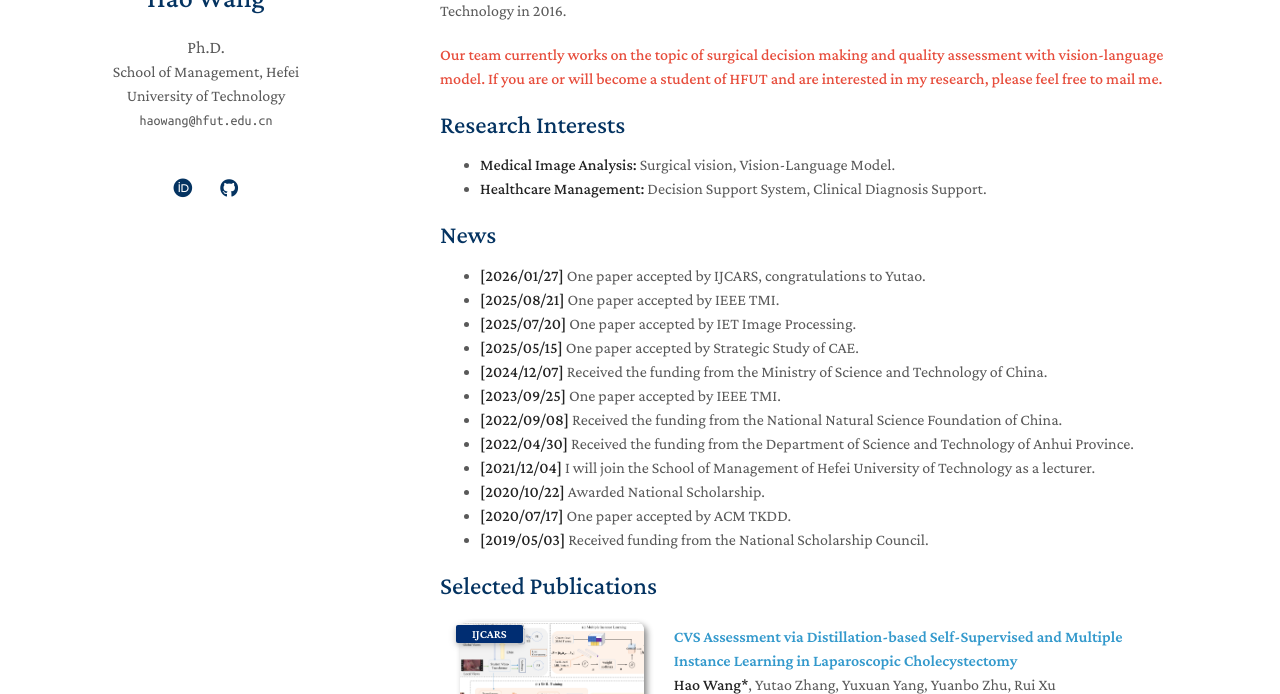
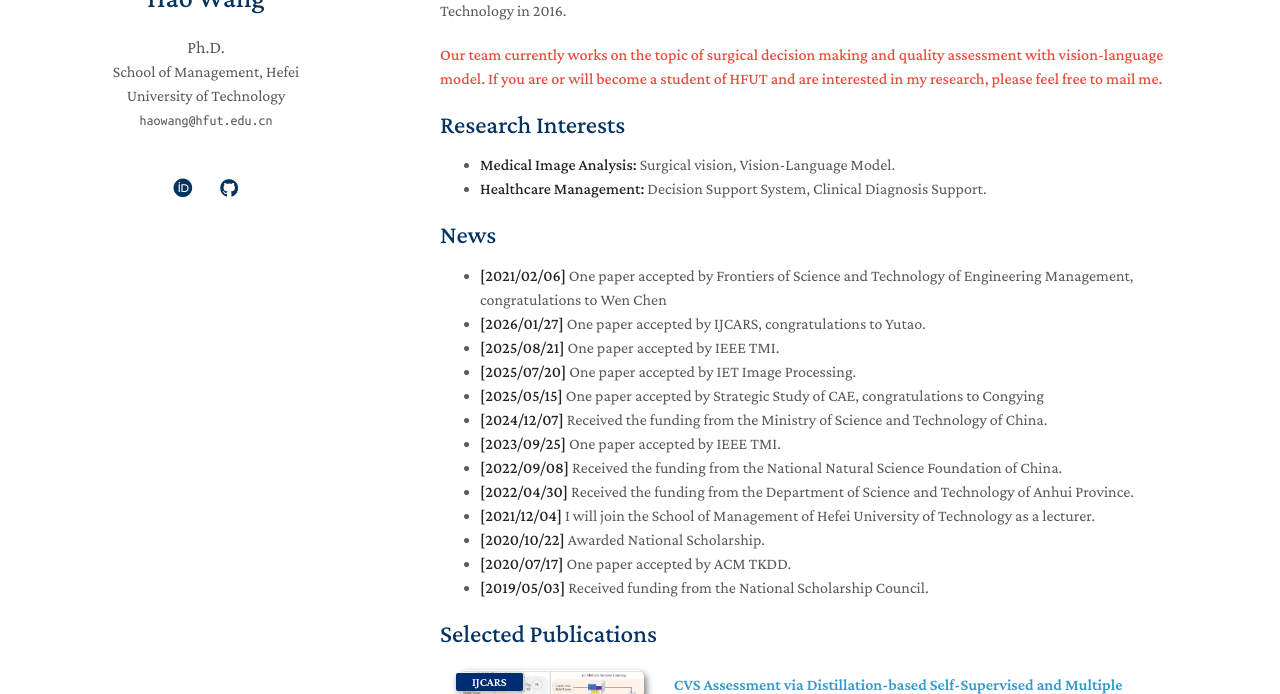
Before and after one commit to Waynehfut/waynehfut.github.io, a Jekyll site: the page built from index.md, in a window 1280 px wide and 900 px high, cut to the strip 206-900 px from the top of the window. Built offline with Jekyll 4.4.1, drawn with Linux system fonts in a browser that asks for light colours; a style sheet for code colours, icons or effects is not loaded; our own code applies the rules of GitHub Pages for plain Markdown files.

Commit message:
更新 index.md

```diff
--- a/index.md
+++ b/index.md
@@ -16,10 +16,11 @@ I am a lecturer from School of Management, Hefei University of Technology. Befor
 
 ## News
 
+- **[2021/02/06]** One paper accepted by Frontiers of Science and Technology of Engineering Management, congratulations to Wen Chen
 - **[2026/01/27]** One paper accepted by IJCARS, congratulations to Yutao.
 - **[2025/08/21]** One paper accepted by IEEE TMI.
 - **[2025/07/20]** One paper accepted by IET Image Processing.
-- **[2025/05/15]** One paper accepted by Strategic Study of CAE.
+- **[2025/05/15]** One paper accepted by Strategic Study of CAE, congratulations to Congying
 - **[2024/12/07]** Received the funding from the Ministry of Science and Technology of China.
 - **[2023/09/25]** One paper accepted by IEEE TMI.
 - **[2022/09/08]** Received the funding from the National Natural Science Foundation of China.
```
